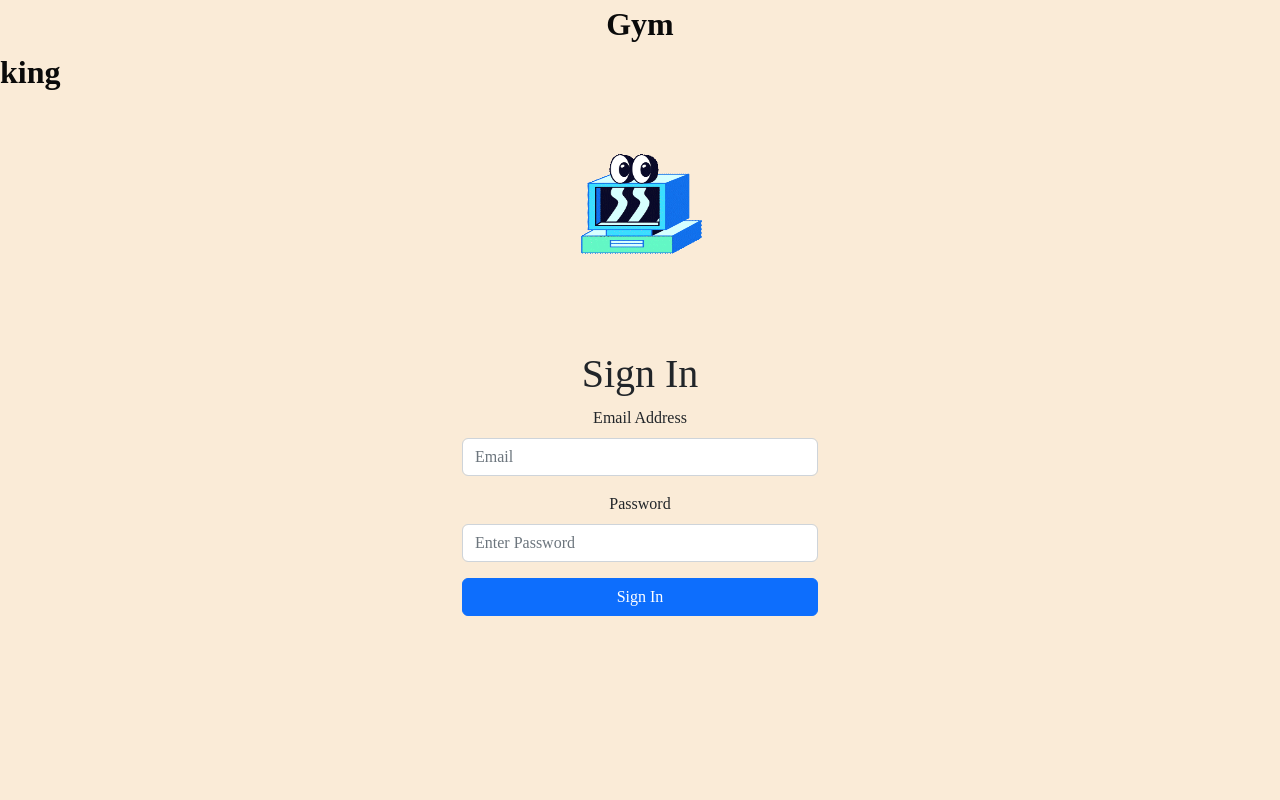
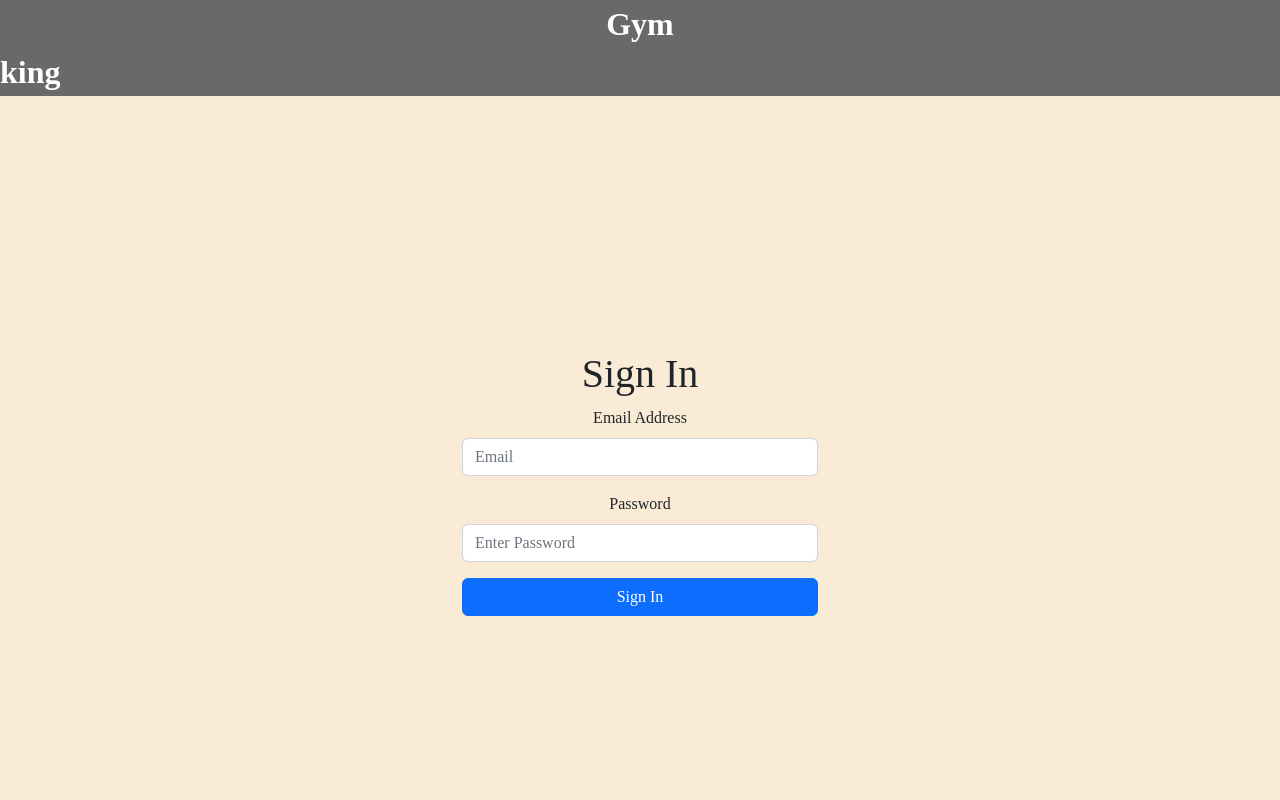
Before and after one commit to bakuganmw/front-gym, a React (Create React App) app: page /login in a window 1280 px wide. Shown: the top 800 px of the page. Built offline with nearby package versions, Linux system fonts and the light colour scheme.

Commit message:
small changes in CSS and other giphy icon

```diff
--- a/src/components/LoginSection/ContainerStyle.css
+++ b/src/components/LoginSection/ContainerStyle.css
@@ -3,15 +3,20 @@
 }
 
 .login {
-    color: rgb(10, 10, 10);
+    color: rgb(255, 255, 255);
     text-decoration: none;
     font-weight: bold;
     font-size: 2em;
     padding-right: 1750px;
   }
 
+  .backgroundHead {
+    background-color: dimgray;
+  }
+
   .loginimage {
     padding-top: 20px;
+    padding-left: 20px;
   }
 
   .backgroundBody {
--- a/src/components/LoginSection/FormContainer.js
+++ b/src/components/LoginSection/FormContainer.js
@@ -6,7 +6,9 @@ import "./ContainerStyle.css";
 function FormContainer({ children }) {
   return (
     <div className='backgroundBody'>
+    <div className='backgroundHead'>
     <a className='login' href='/'>Gym king</a>
+    </div>
     <img class="mb-4 loginimage" src={giphy} alt="" width="250" height="200"></img>
     <Container id= 'FormContainer'>
       <Row className="justify-content-md-center">
```
Also changed, not shown: src/images/giphy.gif.
